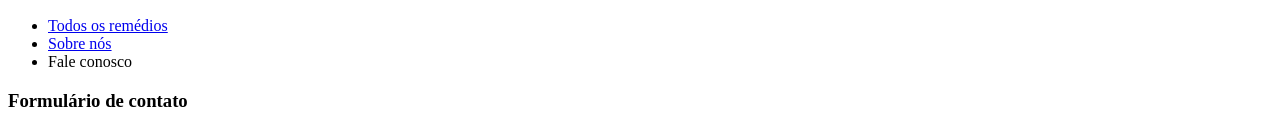
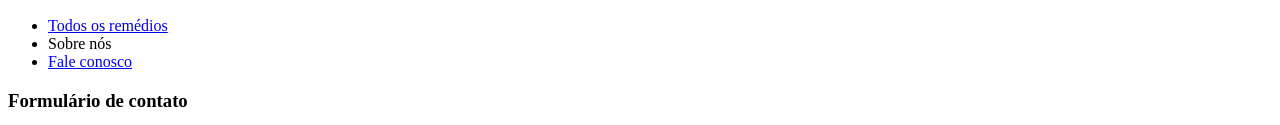
Before and after one commit to patriciagrocha/pharm-ecommerce, a plain HTML site: page contact.html in a window 1280 px wide. Shown: the part 311-436 px from the top of the page. Drawn offline with Linux system fonts and the light colour scheme.

Commit message:
fix menu link

```diff
--- a/contact.html
+++ b/contact.html
@@ -15,8 +15,8 @@
 
             <ul>
                 <li><a href="index.html"> Todos os remédios </a></li>
-                <li><a href="contact.html"> Sobre nós </a></li>
-                <li>Fale conosco</li>
+                <li> Sobre nós </li>
+                <li><a href="contact.html">Fale conosco</a> </li>
             </ul>
         </nav>
     </header>
```
Also changed, not shown: index.html (+2 -2 lines).
